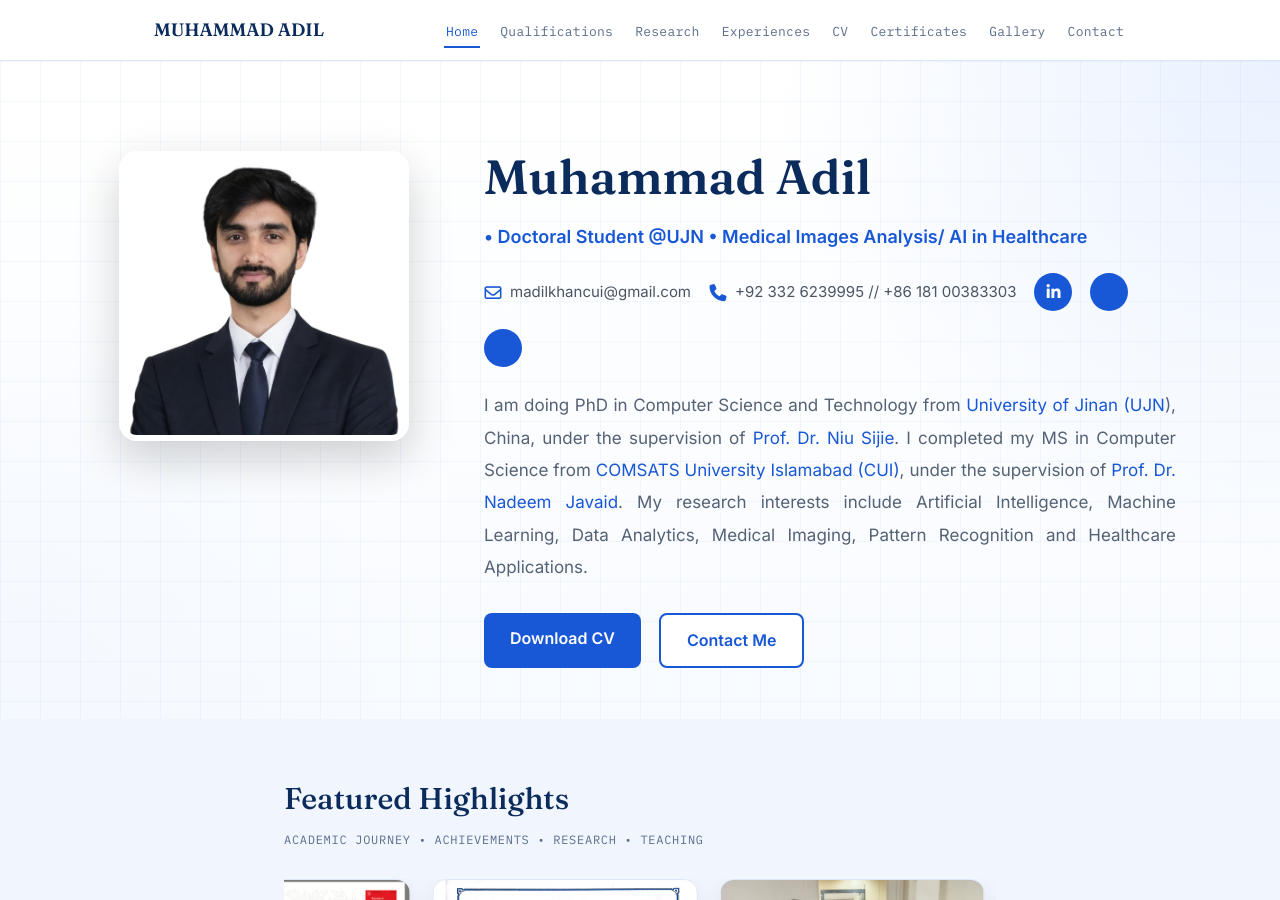
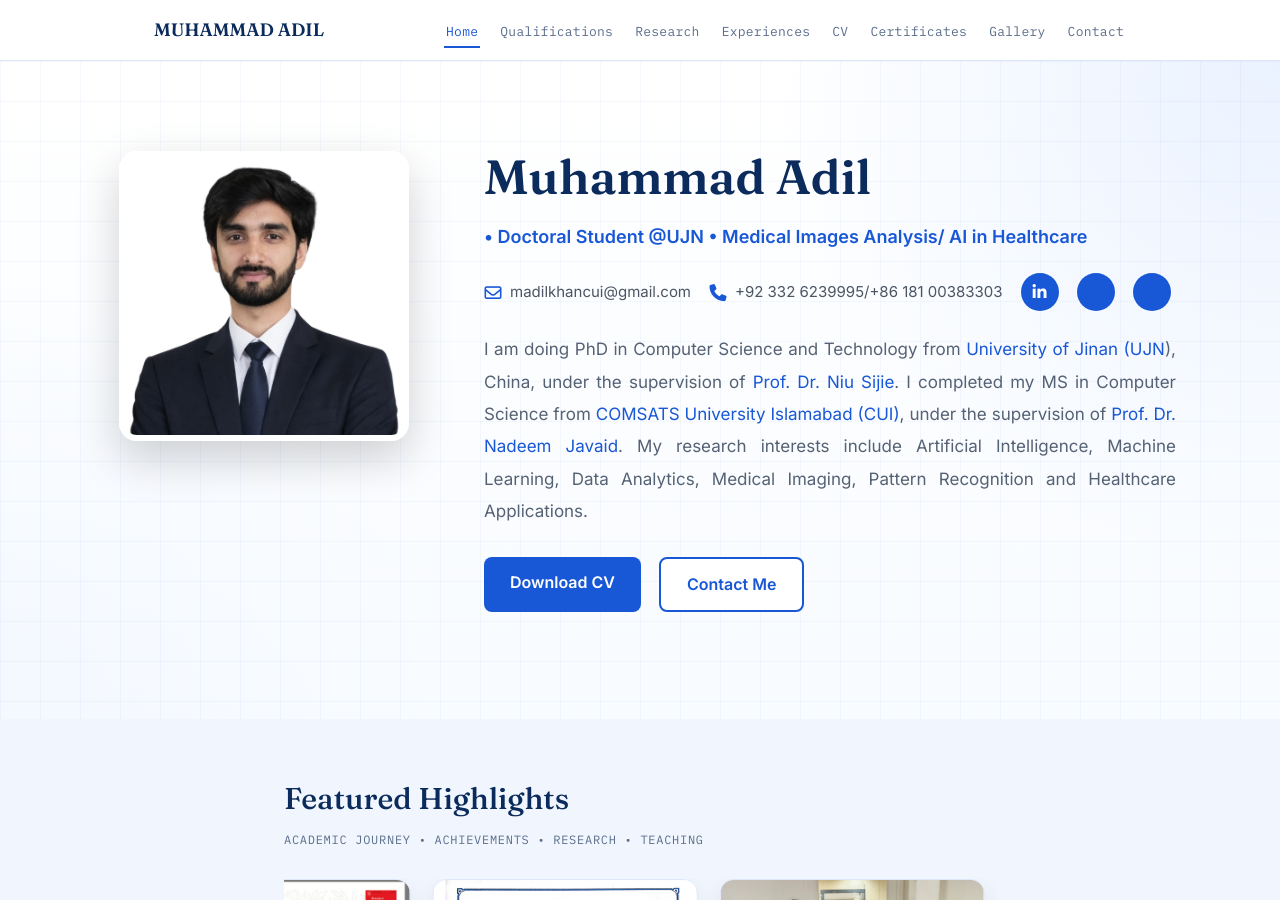
Before and after one commit to m-adilk/m-adilk.github.io, a Jekyll site: the page built from index.html, in a window 1280 px wide and 900 px high. Built offline with Jekyll 4.4.1, drawn with Linux system fonts in a browser that asks for light colours; a style sheet for code colours, icons or effects is not loaded; some of the changed text lies outside the part shown.

```diff
--- a/_data/site.yml
+++ b/_data/site.yml
@@ -11,7 +11,7 @@ bio: "I am doing PhD in Computer Science and Technology from [University of
   Artificial Intelligence, Machine Learning, Data Analytics, Medical Imaging,
   Pattern Recognition and Healthcare Applications. "
 email: madilkhancui@gmail.com
-phone: +92 332 6239995 // +86 181 00383303
+phone: +92 332 6239995/+86 181 00383303
 location: RajanPur, Pakistan // Jinan- China
 linkedin: https://www.linkedin.com/in/muhammadadil1496/
 researchgate: https://www.researchgate.net/profile/Muhammad-Adil-71
```
